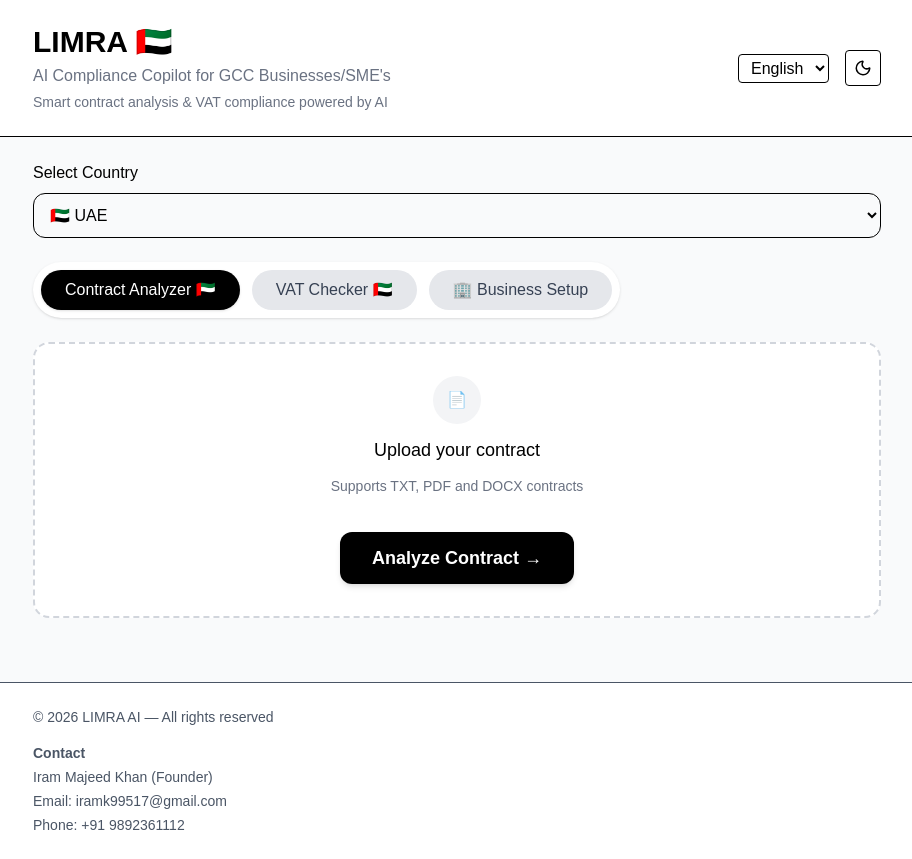
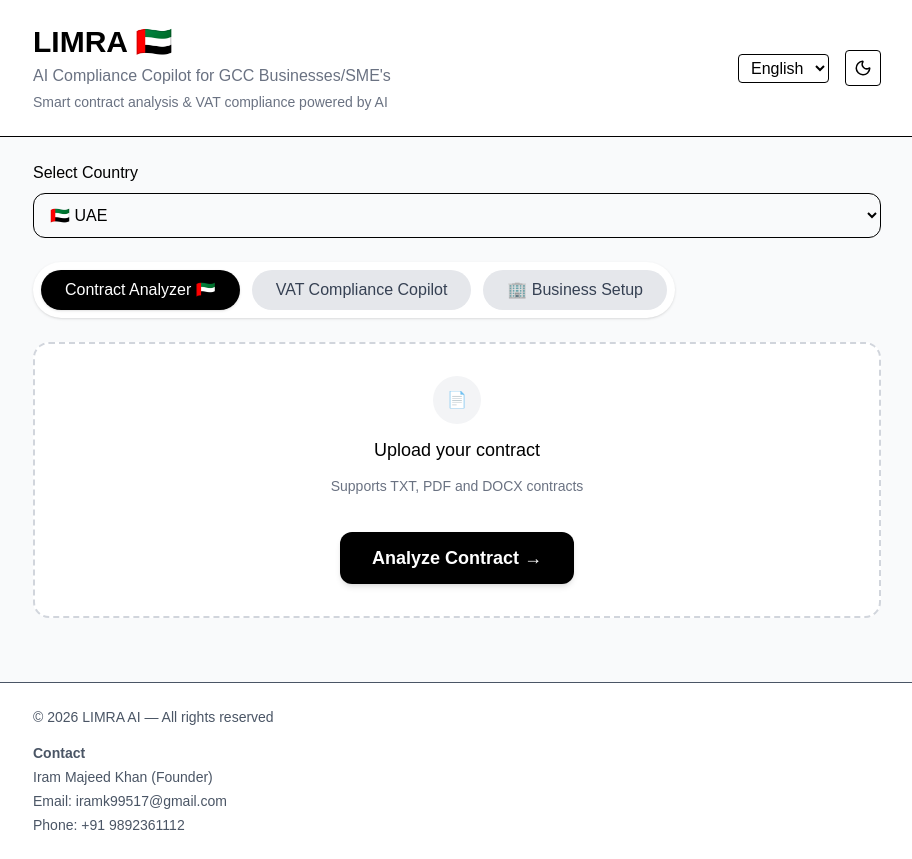
Before and after one commit to IramKhan99517/ai-compliance-copilot, a Next.js app: page / in a window 1280 px wide. Shown: the whole page, without its empty margins (183-1095 px from the left). Built offline with nearby package versions, Linux system fonts and the light colour scheme.

Commit message:
Update page.tsx

```diff
--- a/app/page.tsx
+++ b/app/page.tsx
@@ -113,7 +113,7 @@
         : "bg-gray-200 text-gray-700 hover:bg-gray-300"
     }`}
   >
-    {isArabic ? "فحص ضريبة القيمة المضافة 🇦🇪" : "VAT Checker 🇦🇪"}
+    {isArabic ? "مساعد الامتثال الضريبي" : "VAT Compliance Copilot"}
   </button>
 
 
```
